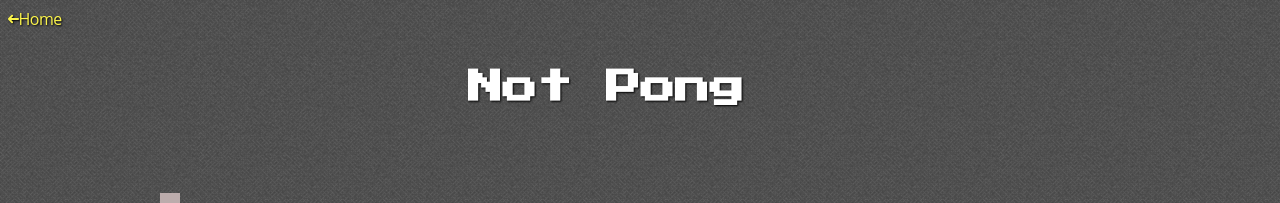
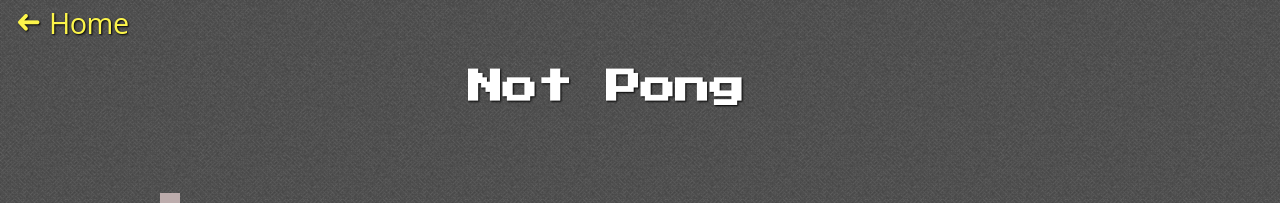
Before and after one commit to le717/le717.github.io, a Jekyll site: the page built from pages/notpong.html, in a window 1280 px wide. Shown: the top 203 px of the page. Built offline with Jekyll 4.4.1, drawn with Linux system fonts in a browser that asks for light colours; some web fonts are replaced; Markdown is read by kramdown in place of the engine named in the settings.

Commit message:
Fix Home button

```diff
--- a/pages/notpong.html
+++ b/pages/notpong.html
@@ -5,6 +5,7 @@ googlefont: Press+Start+2P
 {% include header.html %}
 {% include base-style.html %}
   <link rel="stylesheet" media="all" href="{{ site.baseurl }}/css/not-pong.min.css">
+  <link rel="stylesheet" media="all" href="{{ site.baseurl }}/css/style.css">
 {% include bridge.html %}
   <!-- Objects used in animations -->
   <div id="wrapper">
--- a/pages/spelling.html
+++ b/pages/spelling.html
@@ -49,6 +49,7 @@ googlefont: Open+Sans:400,700
       box-shadow: 0 1px 2px 0 rgba(0, 0, 0, 0.15), 0 1px 0 0 rgba(0, 0, 0, 0.05), 0 -2px 3px 0px rgba(182, 226, 244, 1) inset, 0 -10px 0 0 #73abda inset;
     }
   </style>
+  <link rel="stylesheet" media="all" href="{{ site.baseurl }}/css/style.css">
 {% include bridge.html %}
   <p id="intro-text">Hello, and thank you for your interest in The Internet.<br><br>
     Please type the correct sequence of characters into the field below.
```
